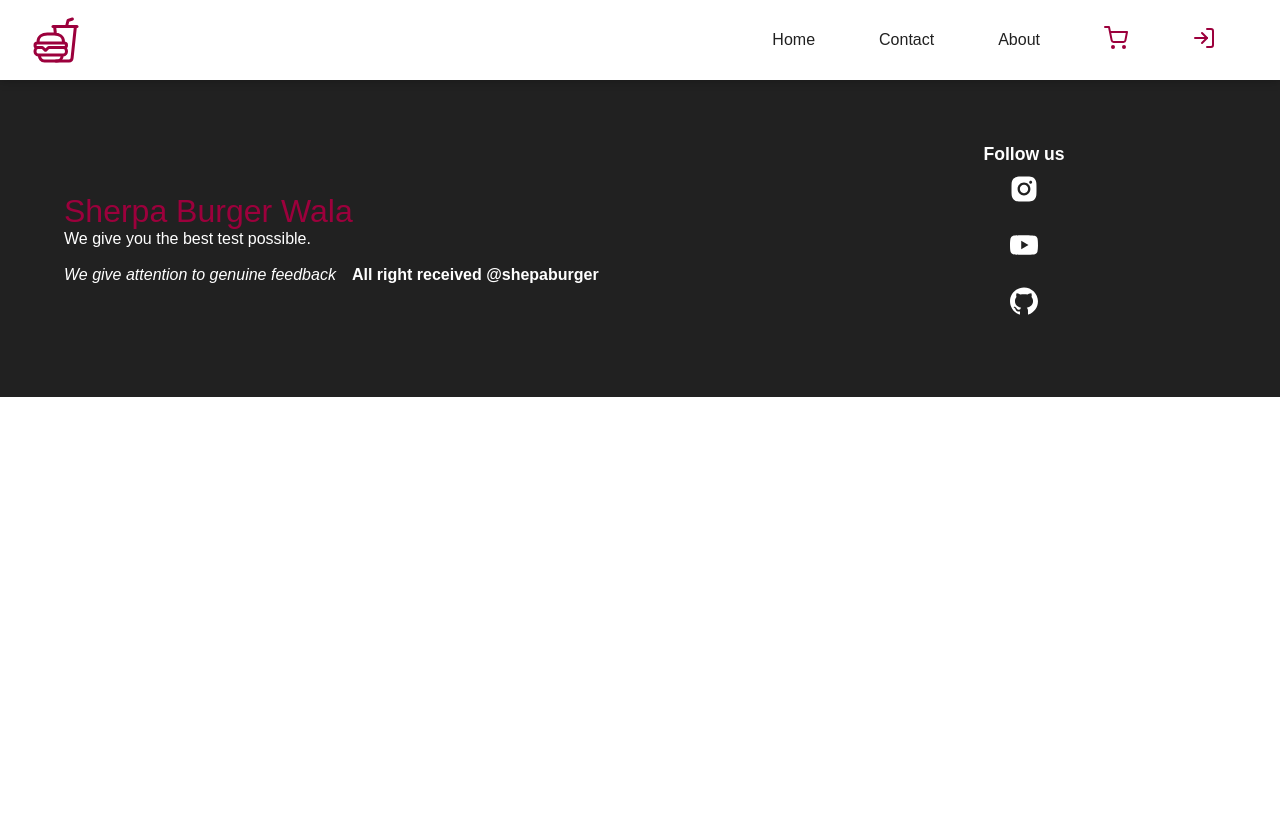
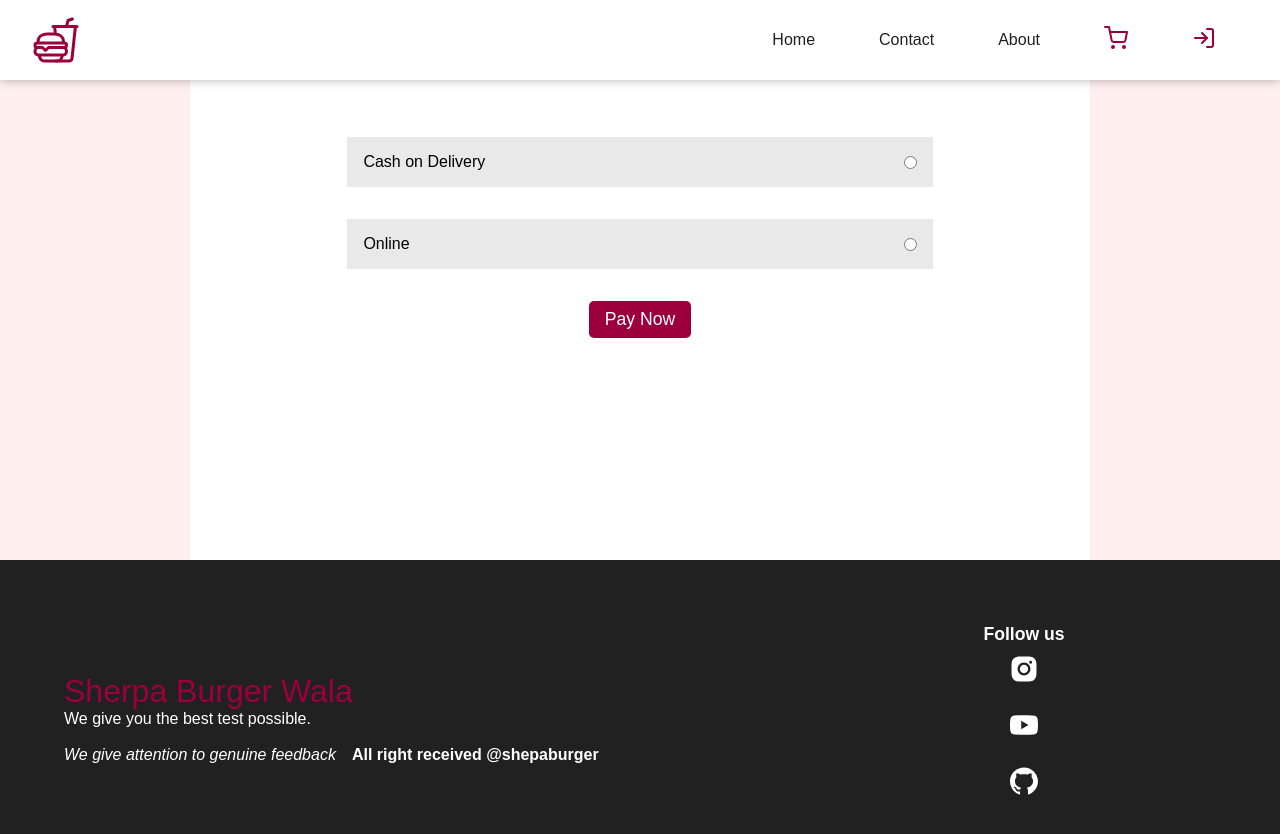
Before and after one commit to gyalche/burger-ecommerce, a React (Create React App) app in the folder frontend/: page /confirmorder in a window 1280 px wide. Shown: the top 834 px of the page. Before the commit the page ends 800 px from the top, so only its background shows below. Built offline with nearby package versions, Linux system fonts and the light colour scheme.

Commit message:
payment design done

```diff
--- a/frontend/src/App.js
+++ b/frontend/src/App.js
@@ -6,6 +6,8 @@
 import Contact from './components/contact/Contact';
 import Cart from './components/cart/Cart';
 import Shipping from './components/cart/Shipping';
+import PaymentSuccess from './components/cart/PaymentSuccess';
+import ConfirmOrder from './components/cart/ConfirmOrder';
 
 import './styles/header.scss';
 import './styles/home.scss';
@@ -15,6 +17,9 @@
 import './styles/contact.scss';
 import './styles/cart.scss';
 import './styles/shipping.scss';
+import './styles/confirmOrder.scss';
+import './styles/paymentSuccess.scss';
+
 function App() {
   return (
     <div className='App'>
@@ -25,6 +30,8 @@
           <Route path='/contact' element={<Contact />} />
           <Route path='/cart' element={<Cart />} />
           <Route path='/shipping' element={<Shipping />} />
+          <Route path='/confirmorder' element={<ConfirmOrder />} />
+          <Route path='/paymentsuccess' element={<PaymentSuccess />} />
         </Routes>
         <Footer />
       </Router>
--- /dev/null
+++ b/frontend/src/components/cart/ConfirmOrder.jsx
@@ -0,0 +1,26 @@
+import React from 'react';
+
+const ConfirmOrder = () => {
+  return (
+    <section className='confirmOrder'>
+      <main>
+        <h1>Confirm Order</h1>
+        <form>
+          <div>
+            <label>Cash on Delivery</label>
+            <input type='radio' name='payment' />
+          </div>
+
+          <div>
+            <label>Online</label>
+            <input type='radio' name='payment' />
+          </div>
+
+          <button type='submit'>Pay Now</button>
+        </form>
+      </main>
+    </section>
+  );
+};
+
+export default ConfirmOrder;
--- /dev/null
+++ b/frontend/src/components/cart/PaymentSuccess.jsx
@@ -0,0 +1,16 @@
+import React from 'react';
+import { Link } from 'react-router-dom';
+
+const PaymentSuccess = () => {
+  return (
+    <section className='paymentSuccess'>
+      <main>
+        <h1>Order confirmed</h1>
+        <p>Order placed successfully, You can check order status below</p>
+        <Link to='/myorder'>Check Status</Link>
+      </main>
+    </section>
+  );
+};
+
+export default PaymentSuccess;
--- a/frontend/src/components/cart/Shipping.jsx
+++ b/frontend/src/components/cart/Shipping.jsx
@@ -1,5 +1,5 @@
 import React from 'react';
-
+import { Country, State } from 'country-state-city';
 const Shipping = () => {
   return (
     <section className='shipping'>
@@ -18,7 +18,10 @@
             <label>Country</label>
             <select>
               <option value='country'>Country</option>
-              <option value='country'>Nepal</option>
+              {Country &&
+                Country.getAllCountries().map((country) => (
+                  <option value={country.isoCode}>{country.name}</option>
+                ))}
             </select>
           </div>
 
@@ -26,7 +29,10 @@
             <label>State</label>
             <select>
               <option value='state'>Kathmandu</option>
-              <option value='state'>Pokhara</option>
+              {State &&
+                State.getStatesOfCountry('NP').map((state) => (
+                  <option value={state.isoCode}>{state.name}</option>
+                ))}
             </select>
           </div>
 
--- /dev/null
+++ b/frontend/src/styles/confirmOrder.scss
@@ -0,0 +1,70 @@
+@import 'colors.scss';
+
+.confirmOrder {
+  background-color: $pink;
+  width: 100%;
+  height: 60vh;
+
+  > main {
+    height: 100%;
+    background-color: white;
+    max-width: 900px;
+    margin: auto;
+    padding: 2rem;
+
+    > h1 {
+      text-transform: uppercase;
+      text-align: center;
+      margin: 1rem 2rem;
+      font: 100 3rem 'Roboto';
+    }
+    > form {
+      display: flex;
+      flex-direction: column;
+      align-items: center;
+      margin-top: -5rem;
+      > div {
+        width: 70%;
+        display: flex;
+        align-items: center;
+        justify-content: space-between;
+        background-color: rgb(233, 233, 233);
+        margin: 1rem;
+        border: 5px;
+        padding: 1rem;
+
+        > label {
+          white-space: nowrap;
+        }
+      }
+      > button {
+        background-color: $red;
+        color: white;
+        outline: none;
+        border: none;
+        padding: 0.5rem 1rem;
+        border-radius: 5px;
+        margin: 1rem;
+        text-align: center;
+        cursor: pointer;
+
+        font-size: 1.1rem;
+      }
+    }
+  }
+}
+
+@media screen and (max-width: 600px) {
+  .confirmOrder {
+    > main {
+      > form {
+        > div {
+          width: 100%;
+        }
+        > button {
+          width: 100%;
+        }
+      }
+    }
+  }
+}
--- a/frontend/src/styles/header.scss
+++ b/frontend/src/styles/header.scss
@@ -7,9 +7,7 @@
   align-items: center;
   box-shadow: 0 0 10px rgba(0, 0, 0, 0.299);
   background-color: white;
-  top: 0;
-  position: sticky;
-  z-index: 1;
+
   backdrop-filter: blur(10px);
   > div {
     display: flex;
--- /dev/null
+++ b/frontend/src/styles/paymentSuccess.scss
@@ -0,0 +1,83 @@
+@import 'colors.scss';
+
+.paymentSuccess {
+  background-color: $pink;
+  width: 100%;
+  height: 60vh;
+
+  > main {
+    height: 100%;
+    background-color: white;
+    max-width: 900px;
+    margin: auto;
+    padding: 2rem;
+    display: flex;
+    flex-direction: column;
+    align-items: center;
+    > h1 {
+      text-transform: uppercase;
+      text-align: center;
+      margin: 1rem 2rem;
+      font: 100 3rem 'Roboto';
+    }
+    > a {
+      background-color: $red;
+      border: none;
+      outline: none;
+      color: white;
+      padding: 0.5rem 1rem;
+      border-radius: 5px;
+      margin: 1rem;
+      text-align: center;
+      cursor: pointer;
+    }
+    > form {
+      display: flex;
+      flex-direction: column;
+      align-items: center;
+      margin-top: -5rem;
+      > div {
+        width: 70%;
+        display: flex;
+        align-items: center;
+        justify-content: space-between;
+        background-color: rgb(233, 233, 233);
+        margin: 1rem;
+        border: 5px;
+        padding: 1rem;
+
+        > label {
+          white-space: nowrap;
+        }
+      }
+      > button {
+        background-color: $red;
+        color: white;
+        outline: none;
+        border: none;
+        padding: 0.5rem 1rem;
+        border-radius: 5px;
+        margin: 1rem;
+        text-align: center;
+        cursor: pointer;
+
+        font-size: 1.1rem;
+      }
+    }
+  }
+}
+
+@media screen and (max-width: 600px) {
+  .confirmOrder {
+    > main {
+      > form {
+        > div {
+          width: 100%;
+        }
+        > button {
+          width: 100%;
+        }
+      }
+    }
+  }
+}
```
